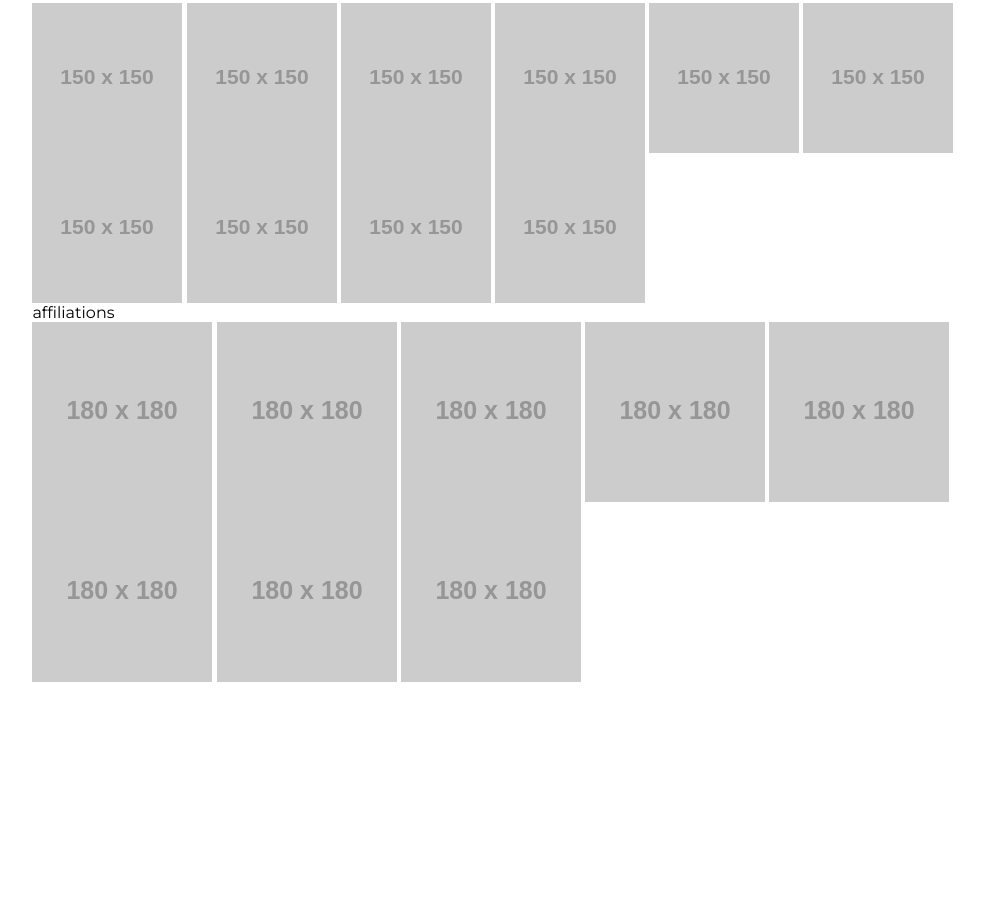
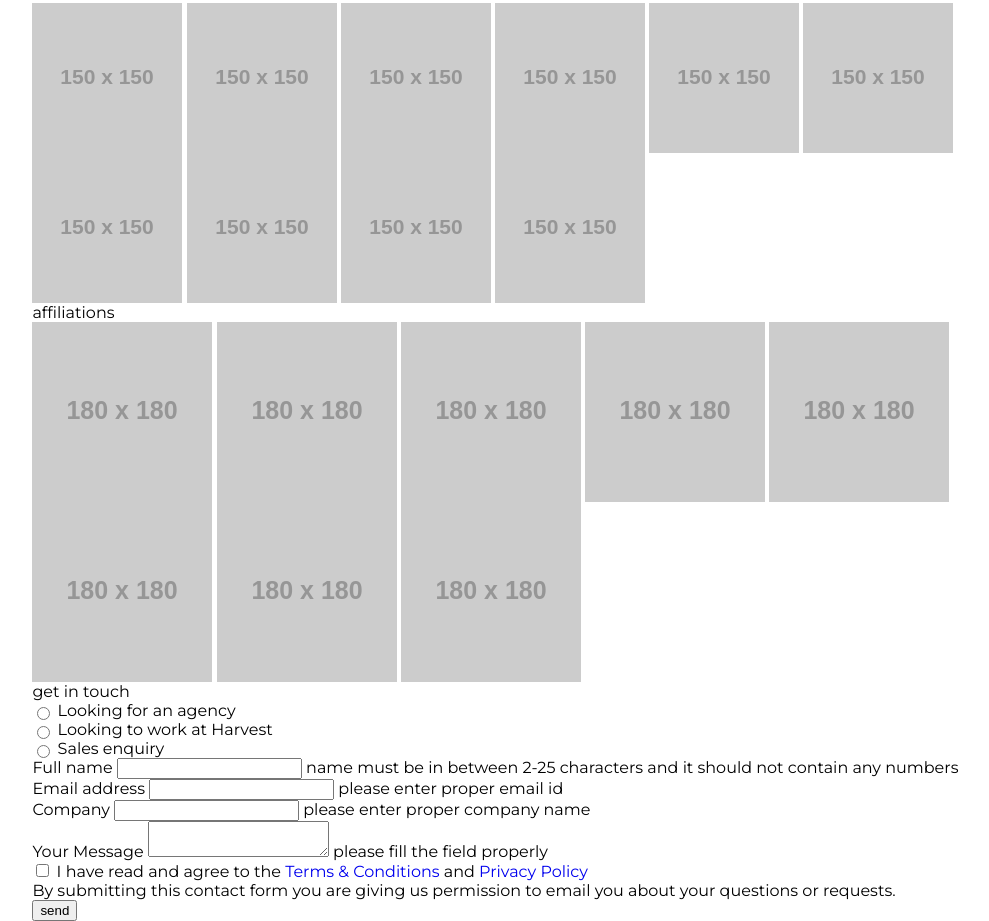
Before and after one commit to sadityaprdxn/SASS-PRACTICE, a plain HTML site: page index.html in a window 1280 px wide. Shown: the part 2347-3268 px from the top of the page, without its empty margins (70-1059 px from the left). Before the commit the page ends 3029 px from the top, so only its background shows below. Drawn offline with Linux system fonts and the light colour scheme; placeholder pictures from the web are drawn by us.

Commit message:
index page get in touch section structure added

```diff
--- a/index.html
+++ b/index.html
@@ -290,6 +290,73 @@
         </div>
       </section>
       <!-- affiliation section end here -->
+
+      <!-- get in touch section start here -->
+      <section class="get-in-touch">
+        <div class="wrapper">
+          <h3>get in touch</h3>
+          <form class="contact-form">
+
+            <div class="left-pannel">
+            <div class="form-group help">
+              <div class="help__option">
+                <input type="radio" id="agency" name="agency">
+                <label for="agency">Looking for an agency</label>
+              </div>
+
+              <div class="help__option">
+                <input type="radio" id="work" name="work">
+                <label for="work">Looking to work at Harvest</label>
+              </div>
+
+              <div class="help__option">
+                <input type="radio" id="sales" name="sales">
+                <label for="sales">Sales enquiry</label>
+              </div>
+            </div>
+
+            <div class="form-group">
+              <label>Full name</label>
+              <input  id="client-name" type="text" data-regex="name_regex">
+              <span>name must be in between 2-25 characters and it should not contain any numbers</span>
+            </div>
+
+            <div class="form-group">
+              <label>Email address</label>
+              <input  id="client-email" type="text" data-regex="mail_regex">
+              <span>please enter proper email id</span>
+            </div>
+
+            <div class="form-group">
+              <label>Company</label>
+              <input  id="client-company" type="text" data-regex="companyname_regex">
+              <span>please enter proper company name</span>
+            </div>
+          </div>
+
+          <div class="right-pannel">
+            <div class="form-group">
+              <label>Your Message</label>
+              <textarea id="client-message" data-regex="message_regex"></textarea>
+              <span>please fill the field properly</span>
+            </div>
+
+            <div class="form-group">
+              <input type="checkbox" id="TermsandCondition" value="true">
+              <label for="TermsandCondition">I have read and agree to the <a href="#FIXME" title="Terms and Condtions"> Terms &amp; Conditions</a> and <a href="#FIXME" title="Privacy">Privacy</a>
+                  <a href="#FIXME" title="Policy">Policy</a></label>
+            </div>
+
+            <p>By submitting this contact form you are giving us permission to email you about your questions or requests.</p>
+
+            <div class="form-controls">
+              <button class="submit-form">send</button>
+            </div>
+          </div>
+          </form>
+        </div>
+      </section>
+      <!-- get in touch section ends here -->
     </main>
     <!--main section end-->
 
```
